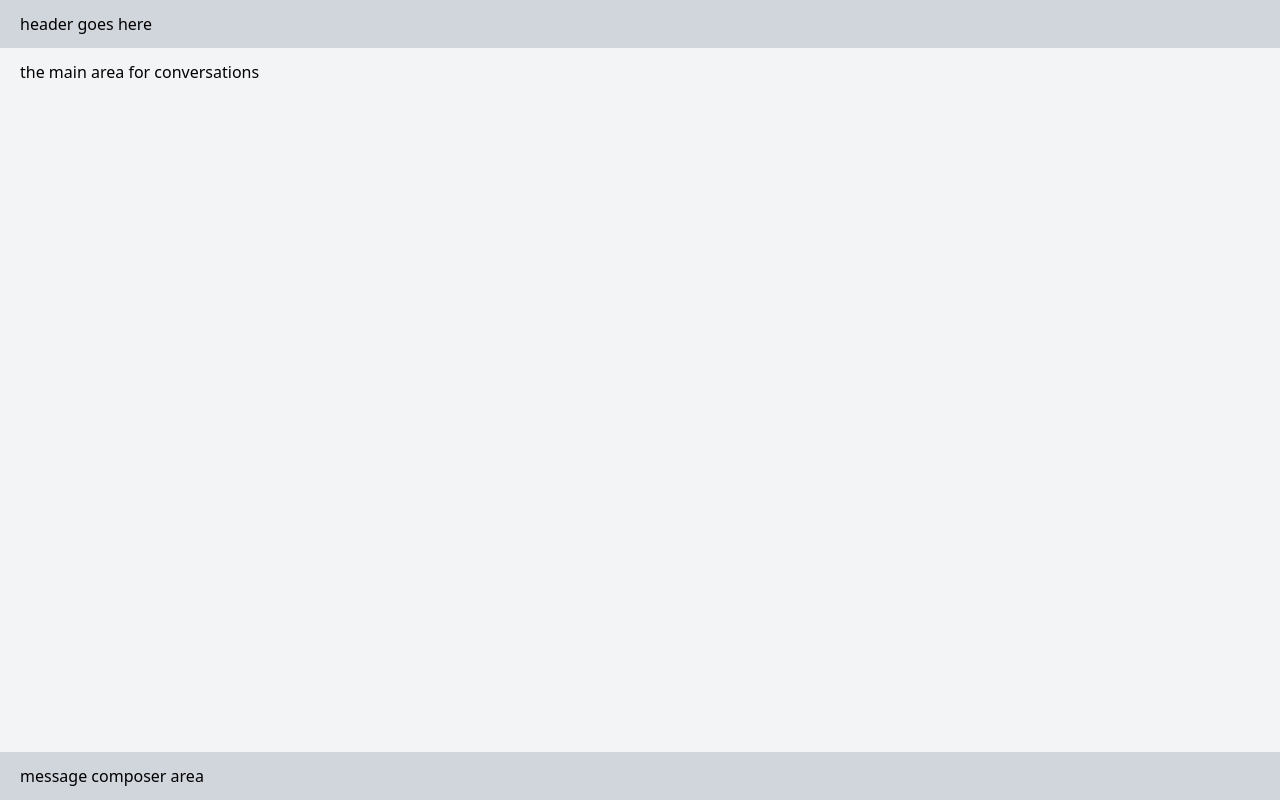
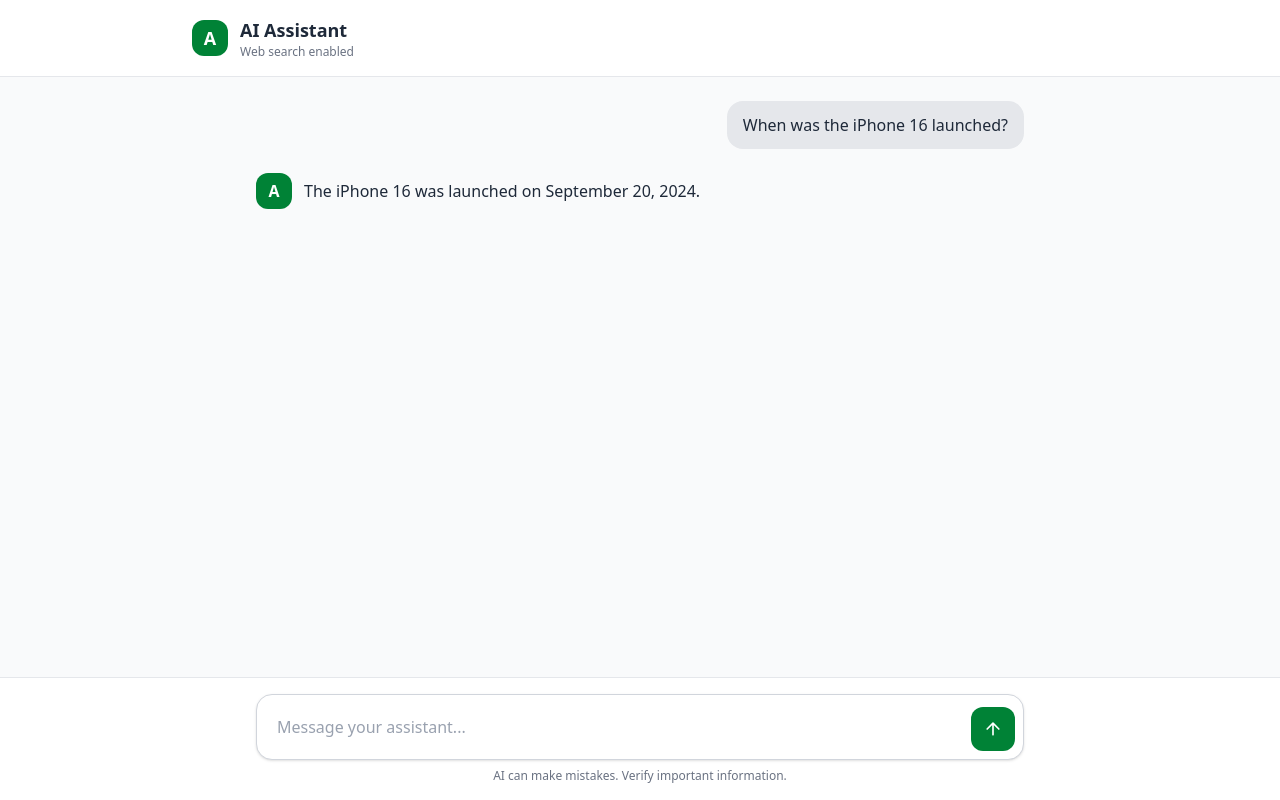
Before and after one commit to emmeiwhite/04-working-with-LLMs, a website: page 3-Chatbot-UI/Frontend/index.html in a window 1280 px wide. Drawn offline with nearby package versions, Linux system fonts and the light colour scheme.

Commit message:
14. Clean Chatbot UI is ready

```diff
--- a/3-Chatbot-UI/Frontend/index.html
+++ b/3-Chatbot-UI/Frontend/index.html
@@ -9,24 +9,91 @@
 
     <script src="https://cdn.jsdelivr.net/npm/@tailwindcss/browser@4"></script>
   </head>
-  <body>
-    <div class="flex min-h-screen flex-col">
-      <header class="bg-gray-300 py-3 px-4 md:px-5">
-        <!-- Header area -->
 
-        header goes here
+  <body class="bg-gray-50 font-sans text-gray-800">
+    <div class="flex h-dvh overflow-hidden flex-col">
+      <!-- Header -->
+      <header class="border-b border-gray-200 bg-white px-4 py-4 md:px-8">
+        <div class="mx-auto flex max-w-4xl items-center gap-3">
+          <div
+            class="flex size-9 items-center justify-center rounded-xl bg-green-700 text-lg font-bold text-white">
+            A
+          </div>
+          <div>
+            <h1 class="text-lg font-semibold">AI Assistant</h1>
+            <p class="text-xs text-gray-500">Web search enabled</p>
+          </div>
+        </div>
       </header>
 
-      <main class="flex-1 bg-gray-100 py-3 px-4 md:px-5">
-        <!-- Conversation area -->
-        the main area for conversations
+      <!-- Conversation area -->
+      <main class="flex-1 min-h-0 overflow-y-auto bg-gray-50 px-4 py-6 md:px-8">
+        <div class="mx-auto flex max-w-3xl flex-col gap-6 message">
+          <!-- Example user message -->
+          <div class="flex justify-end">
+            <div class="max-w-[85%] rounded-2xl bg-gray-200 px-4 py-3 sm:max-w-[75%]">
+              <p>When was the iPhone 16 launched?</p>
+            </div>
+          </div>
+
+          <!-- Example assistant message -->
+          <div class="flex items-start gap-3">
+            <div
+              class="flex size-9 shrink-0 items-center justify-center rounded-xl bg-green-700 font-semibold text-white">
+              A
+            </div>
+            <div class="min-w-0 flex-1 pt-1 leading-7">
+              <p>The iPhone 16 was launched on September 20, 2024.</p>
+            </div>
+          </div>
+        </div>
       </main>
 
-      <form class="bg-gray-300 py-3 px-4 md:px-5">
-        <!-- Message Composer -->
-        message composer area
+      <!-- Message composer -->
+      <form class="border-t border-gray-200 bg-white px-4 py-4 md:px-8">
+        <div class="mx-auto max-w-3xl">
+          <label
+            for="message"
+            class="sr-only">
+            Your message
+          </label>
+
+          <div
+            class="flex items-end gap-2 rounded-2xl border border-gray-300 bg-white p-2 shadow-sm focus-within:border-green-700 focus-within:ring-2 focus-within:ring-green-100">
+            <textarea
+              id="message"
+              name="message"
+              rows="1"
+              placeholder="Message your assistant..."
+              class="max-h-40 min-h-11 flex-1 resize-none bg-transparent px-3 py-3 text-base outline-none placeholder:text-gray-400"></textarea>
+
+            <button
+              type="submit"
+              aria-label="Send message"
+              class="flex size-11 shrink-0 items-center justify-center rounded-xl bg-green-700 text-white transition hover:bg-green-800 focus-visible:outline-2 focus-visible:outline-offset-2 focus-visible:outline-green-700">
+              <svg
+                xmlns="http://www.w3.org/2000/svg"
+                viewBox="0 0 24 24"
+                fill="none"
+                stroke="currentColor"
+                stroke-width="2"
+                class="size-5"
+                aria-hidden="true">
+                <path
+                  stroke-linecap="round"
+                  stroke-linejoin="round"
+                  d="M12 19V5m-7 7 7-7 7 7" />
+              </svg>
+            </button>
+          </div>
+
+          <p class="mt-2 text-center text-xs text-gray-500">
+            AI can make mistakes. Verify important information.
+          </p>
+        </div>
       </form>
     </div>
+
     <script src="script.js"></script>
   </body>
 </html>
--- a/3-Chatbot-UI/Frontend/script.js
+++ b/3-Chatbot-UI/Frontend/script.js
@@ -1 +1,44 @@
 console.log('Way and back again! An agents tale by Emmei White!')
+
+const messagesDOM = document.querySelector('.message')
+
+const textareaDOM = document.querySelector('textarea')
+
+const formDOM = document.querySelector('form')
+
+textareaDOM.addEventListener('keydown', event => {
+  console.log('Key pressed:', event.key)
+
+  if (event.key === 'Enter' && !event.shiftKey) {
+    event.preventDefault()
+    formDOM.requestSubmit()
+  }
+})
+
+formDOM.addEventListener('submit', e => {
+  e.preventDefault()
+
+  const message = textareaDOM.value.trim()
+
+  if (!message) return
+  // Message wrapper
+  const wrapper = document.createElement('div')
+  wrapper.className = 'flex justify-end'
+
+  // Message bubble
+  const bubble = document.createElement('div')
+  bubble.className = 'max-w-[85%] rounded-2xl bg-gray-200 px-4 py-3 sm:max-w-[75%]'
+
+  // Message text
+  const paragraph = document.createElement('p')
+  paragraph.textContent = message
+
+  // Assemble the elements
+  bubble.append(paragraph)
+  wrapper.append(bubble)
+  messagesDOM.append(wrapper)
+
+  // Clear the textarea
+  textareaDOM.value = ''
+  // And then we'll have to perform the LLM API Call, Right?
+})
```
